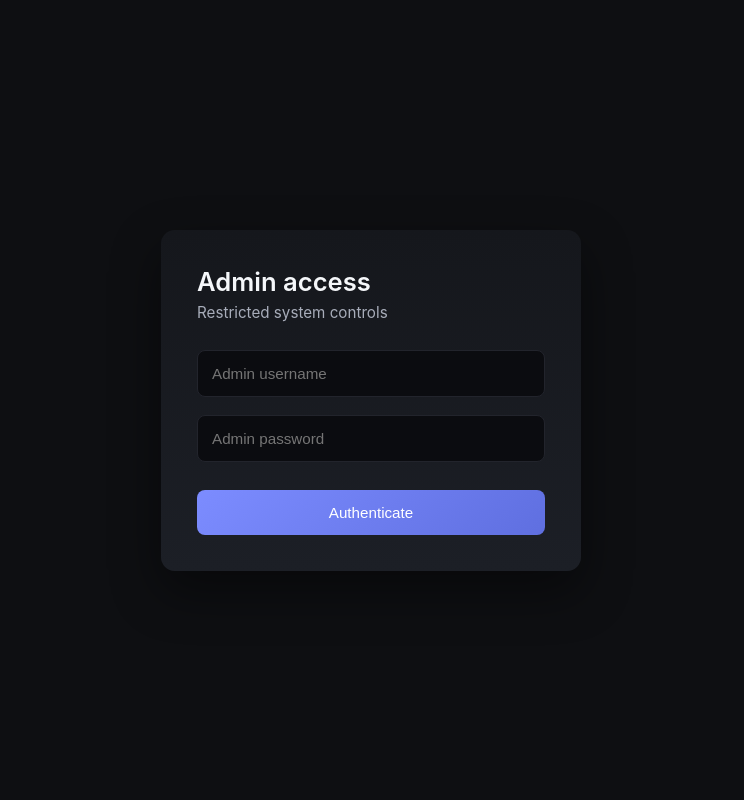
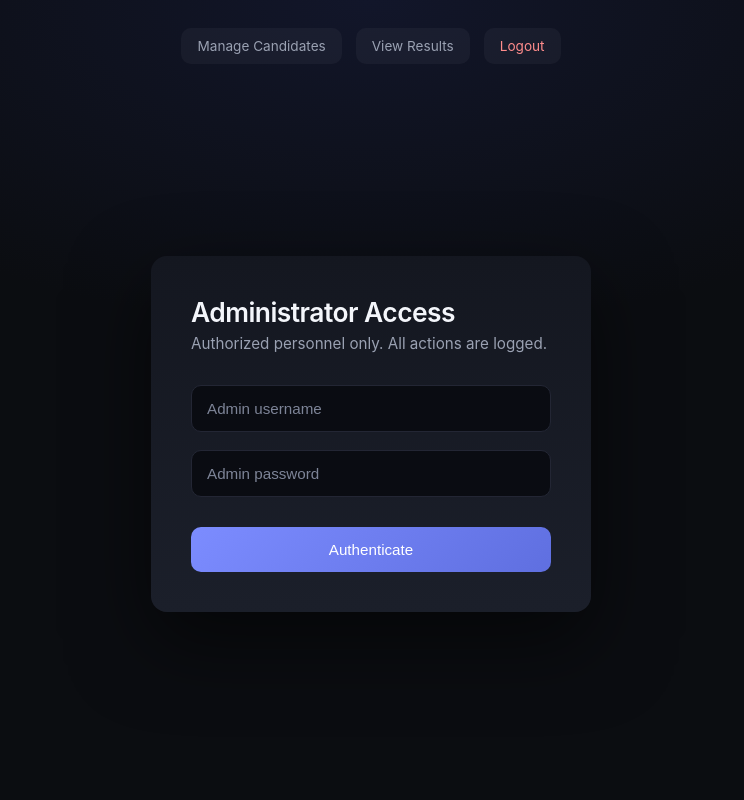
Before and after one commit to FlashGamingTune/Blockchain-Voting, a Flask app: page /admin in a window 1280 px wide. Shown: the whole page, without its empty margins (269-1013 px from the left). Run offline with Flask 3, Linux system fonts and the light colour scheme.

Commit message:
Manages Candidates

```diff
--- a/Templates/admin.html
+++ b/Templates/admin.html
@@ -5,19 +5,29 @@
 <title>Admin · Control Panel</title>
 
 <style>
+
 :root {
-  --bg: #0e0f12;
-  --surface: #15171c;
-  --surface-soft: #1c1f26;
-  --text-primary: #f5f7fa;
-  --text-secondary: #a8adba;
+  --bg: #0b0d11;
+  --panel: #141720;
+  --panel-soft: #1b1f2a;
+
+  --text-primary: #f4f6fb;
+  --text-secondary: #9aa1b2;
+
   --accent: #7c8cff;
   --accent-muted: #5f6fe0;
-  --radius: 14px;
-  --radius-sm: 8px;
-  --shadow: 0 20px 50px rgba(0,0,0,.45);
+  --danger: #ff6b6b;
+
+  --radius-lg: 16px;
+  --radius-md: 10px;
+
+  --shadow-lg: 0 30px 80px rgba(0,0,0,.55);
+  --shadow-sm: 0 10px 30px rgba(0,0,0,.35);
+
   --transition: 220ms cubic-bezier(.2,.8,.2,1);
 }
+
+   /* RESET */
 
 * {
   box-sizing: border-box;
@@ -27,39 +37,90 @@
 
 html {
   font-family: -apple-system, BlinkMacSystemFont, "Inter", "Segoe UI", sans-serif;
-  background: var(--bg);
+  background: radial-gradient(
+    1200px 600px at top center,
+    #12162a 0%,
+    var(--bg) 55%
+  );
   color: var(--text-primary);
 }
 
 body {
   min-height: 100vh;
   display: grid;
-  place-items: center;
-  padding: 24px;
+  grid-template-rows: auto 1fr;
+  padding: 28px;
 }
 
-.card {
-  width: 100%;
-  max-width: 420px;
-  background: linear-gradient(180deg, var(--surface), var(--surface-soft));
-  border-radius: var(--radius);
-  padding: 36px;
-  box-shadow: var(--shadow);
-  overflow: hidden; /* prevents any visual bleed */
+   /* TOP ADMIN NAV */
+
+.admin-nav {
+  display: flex;
+  justify-content: center;
+  gap: 14px;
+  margin-bottom: 32px;
 }
 
-h1 {
-  font-size: 1.6rem;
+.admin-nav a {
+  text-decoration: none;
+  padding: 10px 16px;
+  font-size: 0.85rem;
+  border-radius: var(--radius-md);
+  background: rgba(255,255,255,0.04);
+  color: var(--text-secondary);
+  transition: var(--transition);
+}
+
+.admin-nav a:hover {
+  color: var(--text-primary);
+  background: rgba(124,140,255,0.15);
+}
+
+.admin-nav a.logout {
+  color: #ff8c8c;
+}
+
+.admin-nav a.logout:hover {
+  background: rgba(255,107,107,0.15);
+}
+
+   /* AUTH PANEL */
+
+.panel-wrapper {
+  display: grid;
+  place-items: center;
+}
+
+.panel {
+  width: 100%;
+  max-width: 440px;
+  background: linear-gradient(
+    180deg,
+    var(--panel),
+    var(--panel-soft)
+  );
+  border-radius: var(--radius-lg);
+  padding: 40px;
+  box-shadow: var(--shadow-lg);
+  overflow: hidden;
+}
+
+   /* TYPOGRAPHY */
+
+.panel h1 {
+  font-size: 1.65rem;
   font-weight: 600;
   margin-bottom: 6px;
-  text-align: left;
+  letter-spacing: -0.02em;
 }
 
-.subtitle {
+.panel .subtitle {
+  font-size: 0.95rem;
   color: var(--text-secondary);
-  font-size: 0.95rem;
-  margin-bottom: 28px;
+  margin-bottom: 32px;
 }
+
+   /* FORM */
 
 form {
   display: grid;
@@ -68,28 +129,39 @@ form {
 }
 
 input {
-  width: 100%; /* 🔒 CRITICAL FIX */
-  padding: 14px;
-  background: #0b0c10;
-  border: 1px solid #22242c;
-  border-radius: var(--radius-sm);
+  width: 100%;
+  padding: 14px 15px;
+  font-size: 0.95rem;
+  background: #0a0c12;
   color: var(--text-primary);
-  font-size: 0.95rem;
+  border: 1px solid #232634;
+  border-radius: var(--radius-md);
   transition: var(--transition);
+}
+
+input::placeholder {
+  color: #7d8497;
 }
 
 input:focus {
   outline: none;
   border-color: var(--accent);
+  box-shadow: 0 0 0 2px rgba(124,140,255,.25);
 }
 
+   /* BUTTON */
+
 button {
+  margin-top: 12px;
   width: 100%;
-  margin-top: 10px;
   padding: 14px;
   border: none;
-  border-radius: var(--radius-sm);
-  background: linear-gradient(135deg, var(--accent), var(--accent-muted));
+  border-radius: var(--radius-md);
+  background: linear-gradient(
+    135deg,
+    var(--accent),
+    var(--accent-muted)
+  );
   color: white;
   font-size: 0.95rem;
   font-weight: 500;
@@ -99,20 +171,57 @@ button {
 
 button:hover {
   transform: translateY(-1px);
+  box-shadow: var(--shadow-sm);
+}
+
+button:active {
+  transform: translateY(0);
+}
+
+   /* RESPONSIVE */
+
+@media (max-width: 480px) {
+  .panel {
+    padding: 32px 24px;
+  }
 }
 </style>
 </head>
 
 <body>
-  <div class="card">
-    <h1>Admin access</h1>
-    <p class="subtitle">Restricted system controls</p>
 
-    <form method="post">
-      <input type="text" name="username" placeholder="Admin username" required>
-      <input type="password" name="password" placeholder="Admin password" required>
-      <button>Authenticate</button>
-    </form>
-  </div>
+  <!-- ADMIN NAVIGATION -->
+  <nav class="admin-nav">
+    <a href="/admin/candidates">Manage Candidates</a>
+    <a href="/results">View Results</a>
+    <a href="/logout" class="logout">Logout</a>
+  </nav>
+
+  <!-- AUTH PANEL -->
+  <main class="panel-wrapper">
+    <section class="panel">
+      <h1>Administrator Access</h1>
+      <p class="subtitle">
+        Authorized personnel only. All actions are logged.
+      </p>
+
+      <form method="post">
+        <input
+          type="text"
+          name="username"
+          placeholder="Admin username"
+          required
+        >
+        <input
+          type="password"
+          name="password"
+          placeholder="Admin password"
+          required
+        >
+        <button>Authenticate</button>
+      </form>
+    </section>
+  </main>
+
 </body>
 </html>
--- a/Templates/login.html
+++ b/Templates/login.html
@@ -99,7 +99,7 @@
 
     <body>
     <form method="post" class="card">
-        <h1>Welcome back</h1>
+        <h1>Login</h1>
         <p>Secure blockchain-based voting access</p>
 
         <input type="email" name="email" placeholder="Email address" required />
--- a/app.py
+++ b/app.py
@@ -198,6 +198,33 @@ def results():
     return render_template("result.html", results=results)
 
 
+# Admin - Manage Candidates
+@app.route("/admin/candidates", methods=["GET", "POST"])
+def manage_candidates():
+    if "admin" not in session:
+        return redirect("/admin")
+
+    conn = get_db()
+    cursor = conn.cursor()
+
+    if request.method == "POST":
+        name = request.form["name"]
+        party = request.form["party"]
+
+        cursor.execute(
+            "INSERT INTO candidates (name, party) VALUES (?, ?)",
+            (name, party)
+        )
+        conn.commit()
+
+    cursor.execute("SELECT * FROM candidates")
+    candidates = cursor.fetchall()
+    conn.close()
+
+    return render_template("manage_candidates.html", candidates=candidates)
+
+
+
 
 # App runner (ALWAYS LAST)
 if __name__ == "__main__":
```
Also changed, not shown: Templates/manage_candidates.html (added, +80 -0 lines), Templates/vote.html (+48 -20 lines).
